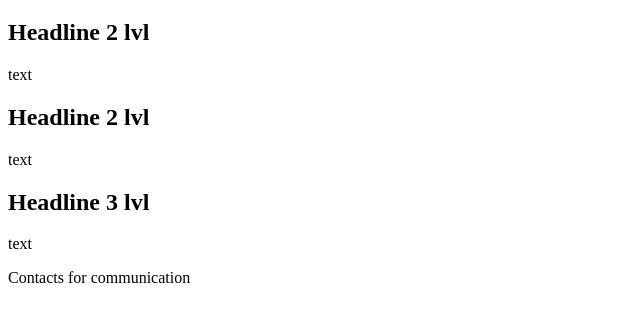
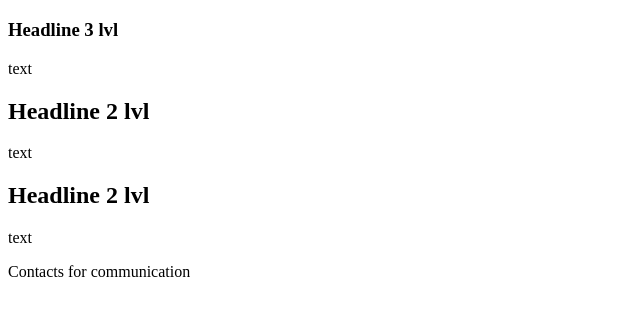
Before and after one commit to hateddz/Home-page, a plain HTML site: page index.html in a window 1280 px wide. Shown: the part 61-382 px from the top of the page, without its empty margins (0-640 px from the left). Drawn offline with Linux system fonts and the light colour scheme.

Commit message:
Update index.html
Edit aside

```diff
--- a/index.html
+++ b/index.html
@@ -8,16 +8,16 @@
 </head>
 <body>
     <header><h1>Welcome to our home page!!!<h1></header>
+    <aside>
+        <h3>Headline 3 lvl</h3>
+        <p>text</p>
+    </aside>
     <main>
         <h2>Headline 2 lvl</h2>
         <p>text</p>
         <h2>Headline 2 lvl</h2>
         <p>text</p>
     </main>
-    <aside>
-        <h2>Headline 3 lvl</h2>
-        <p>text</p>
-    </aside>
     <footer>Contacts for communication</footer>
 </body>
 </html>
```
